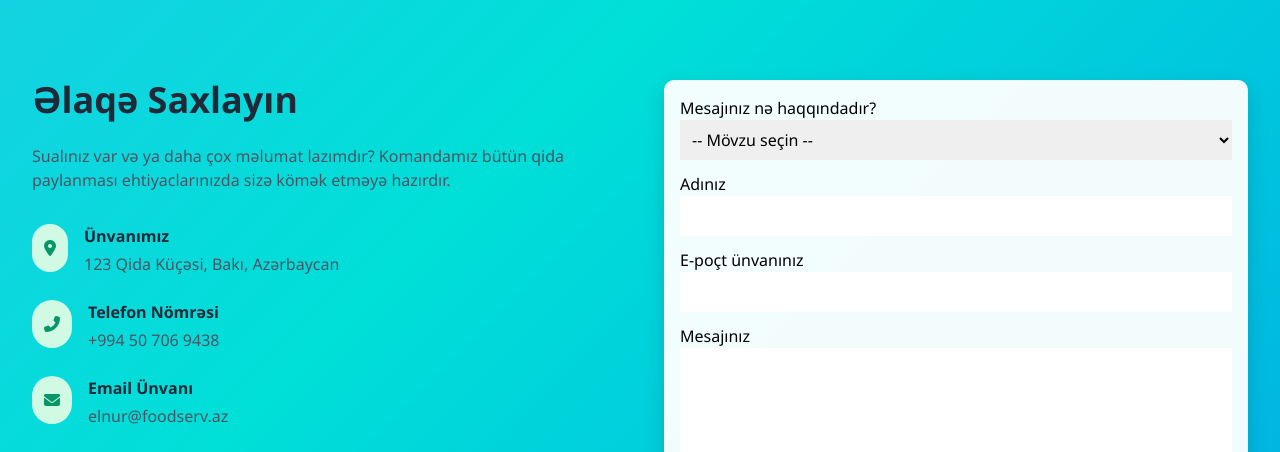
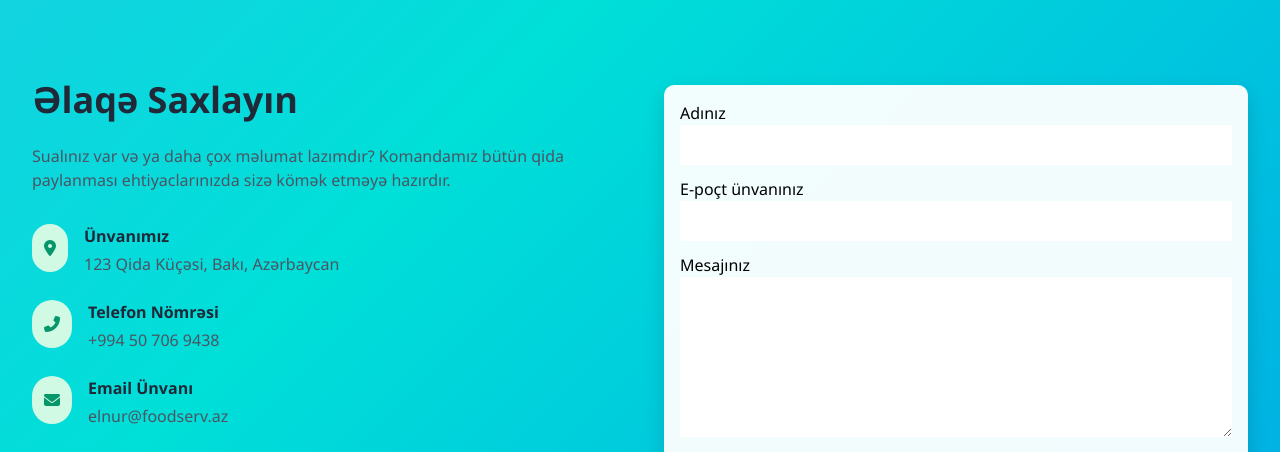
Before and after one commit to Gityus13/foodserv.mail, a plain HTML site: page index.html in a window 1280 px wide. Shown: the top 452 px of the page. Drawn offline with nearby package versions, Linux system fonts and the light colour scheme.

Commit message:
Update index.html

```diff
--- a/index.html
+++ b/index.html
@@ -98,15 +98,6 @@
         <input type="hidden" name="_template" value="table">
         <input type="hidden" name="_autoresponse" value="DJ Yusif ilə əlaqə saxladığınız üçün təşəkkür edirik! Tezliklə sizinlə əlaqə saxlayacağıq.">
 
-        <label for="topic">Mesajınız nə haqqındadır?</label>
-        <select name="Topic" id="topic" required style="width: 100%; padding: 8px; margin-bottom: 12px;">
-          <option value="">-- Mövzu seçin --</option>
-          <option value="Booking">Rezervasiya</option>
-          <option value="Collaboration">Əməkdaşlıq</option>
-          <option value="Event Details">Tədbir Məlumatı</option>
-          <option value="Other">Digər</option>
-        </select>
-
         <label for="name">Adınız</label>
         <input type="text" name="Name" id="name" required style="width: 100%; padding: 8px; margin-bottom: 12px;">
 
```
